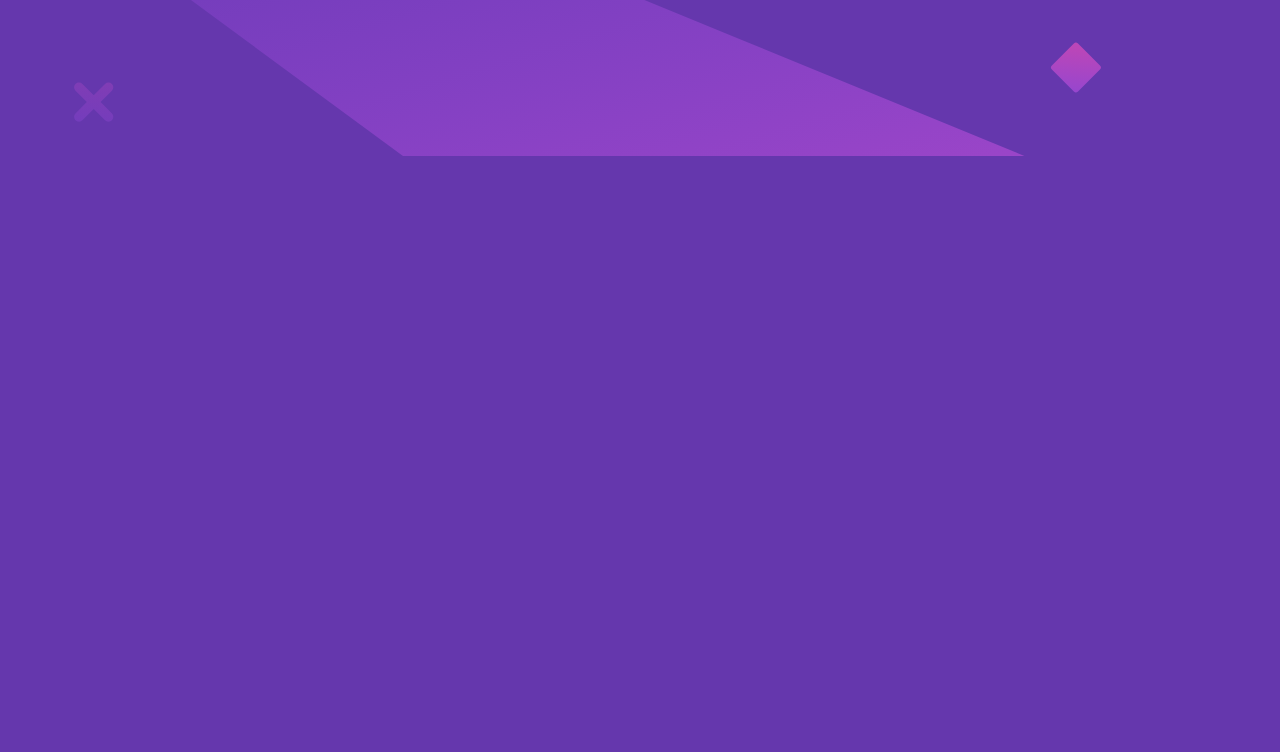
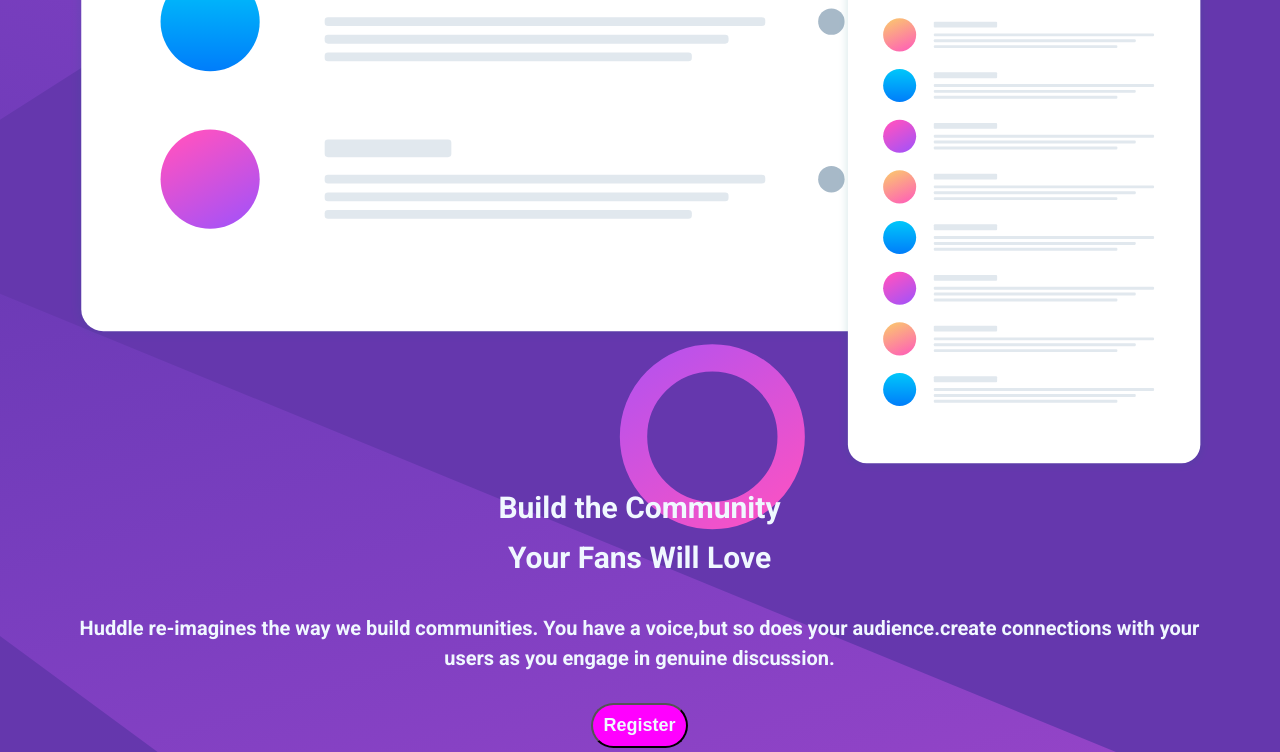
Before and after one commit to AnnRamon/tete-1, a plain HTML site: page index.html in a window 1280 px wide. Shown: the part 469-1221 px from the top of the page. Before the commit the page ends 800 px from the top, so only its background shows below. Drawn offline with Linux system fonts and the light colour scheme; files whose address does not match are found by name.

Commit message:
Update index.html

```diff
--- a/index.html
+++ b/index.html
@@ -24,7 +24,7 @@
 
 <main class="main">
     <div class="imagem-left">
-<img src="../src/imagens/imagem/illustration-mockups.svg" alt="">
+<img src="  illustration-mockups.svg" alt="">
     </div>
 
     <div class="imagem-right">
```
